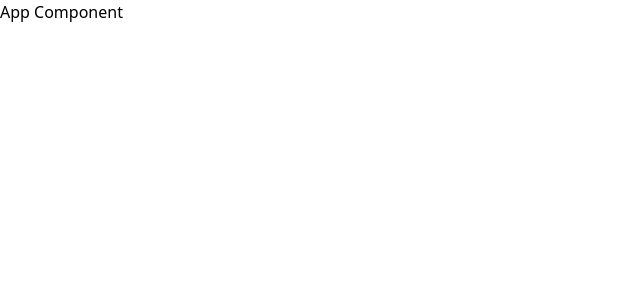
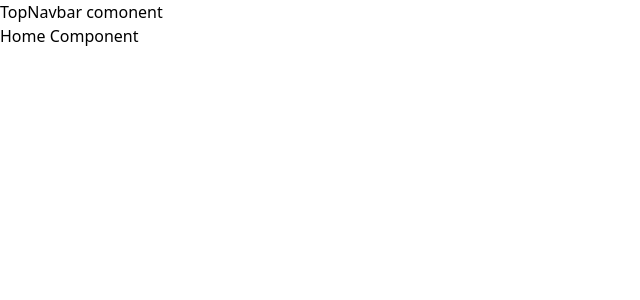
Before and after one commit to kalai02484/MealApplication, a React (Vite) app: page / in a window 1280 px wide. Shown: the top 300 px of the page, without its empty margins (0-640 px from the left). Built offline with nearby package versions, Linux system fonts and the light colour scheme.

Commit message:
Router Added

```diff
--- a/src/App.jsx
+++ b/src/App.jsx
@@ -1,11 +1,25 @@
-import React from 'react'
+import React from "react";
+import { BrowserRouter, Route, Routes } from "react-router-dom";
+import Home from "./pages/Home";
+import Error from "./pages/Error";
+import MealDetails from "./pages/MealDetails";
+import Favorites from "./pages/Favorites";
+import TopNavbar from "./components/TopNavbar";
 
 const App = () => {
   return (
-    <div>
-      App Component
-    </div>
-  )
-}
+    <>
+      <BrowserRouter>
+        <TopNavbar />
+        <Routes>
+          <Route path="/" element={<Home />} />
+          <Route path="/favorites" element={<Favorites />} />
+          <Route path="/meal/:id" element={<MealDetails />} />
+          <Route path="*" element={<Error />} />
+        </Routes>
+      </BrowserRouter>
+    </>
+  );
+};
 
-export default App
+export default App;
```
